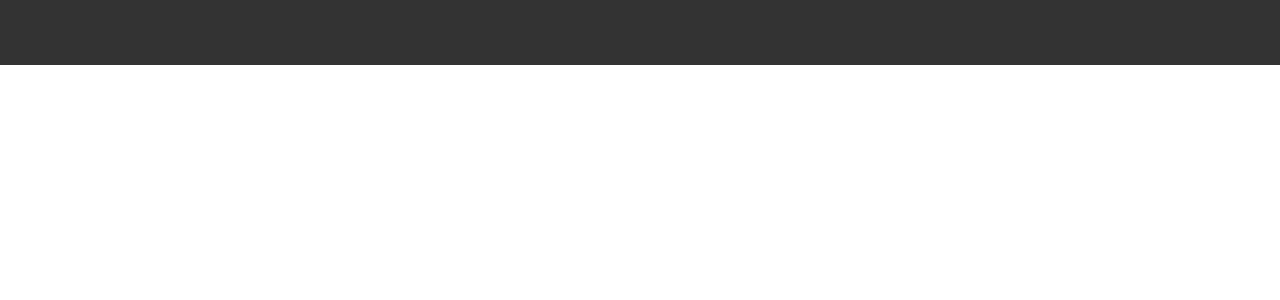
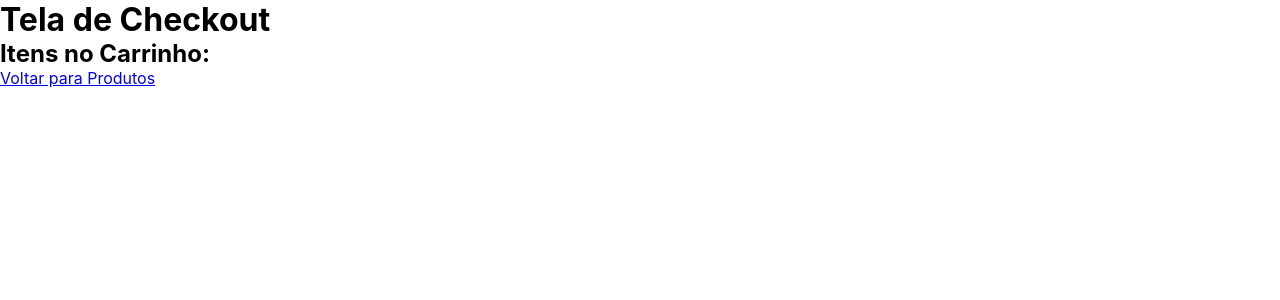
Before and after one commit to Teles23/e-commerce, a React (Create React App) app: page /checkout in a window 1280 px wide. Shown: the top 300 px of the page. Built offline with nearby package versions, Linux system fonts and the light colour scheme.

Commit message:
criacao da tela de checkout

```diff
--- a/src/pages/Checkout/index.tsx
+++ b/src/pages/Checkout/index.tsx
@@ -1,9 +1,35 @@
-function Main() {
-	return (
-		<div className="App">
-			<header className="App-header"></header>
-		</div>
-	);
+// Checkout.tsx
+
+import React from "react";
+import { Link } from "react-router-dom";
+import { useNavigate } from "react-router-dom";
+
+interface CheckoutProps {
+  cart: CartItem[];
+  totalPrice: number;
 }
 
-export default Main;
+interface CartItem {
+  productId: number;
+  quantity: number;
+}
+
+const CheckoutPage: React.FC = () => {
+  const navigate = useNavigate();
+
+  const handleRemoveFromCart = (productId: number) => {};
+
+  return (
+    <div>
+      <h1>Tela de Checkout</h1>
+
+      <div>
+        <h2>Itens no Carrinho:</h2>
+      </div>
+      {/* <p>Total: R$ {totalPrice.toFixed(2)}</p> */}
+      <Link to="/products">Voltar para Produtos</Link>
+    </div>
+  );
+};
+
+export default CheckoutPage;
--- a/src/pages/Main/index.tsx
+++ b/src/pages/Main/index.tsx
@@ -4,6 +4,7 @@ import "./style.css";
 
 import ProductCard from "../../components/ProductCard";
 import { Product } from "../../types/produto";
+import { Link } from "react-router-dom";
 
 interface CartItem {
   productId: number;
@@ -87,7 +88,10 @@ function Main() {
             <div className="cart-summary">
               <h2>Resumo do Carrinho</h2>
               <p>Total: R$ {totalPrice.toFixed(2)}</p>
-              <button>Checkout</button>
+              <Link to="/checkout">
+                {" "}
+                <button>Checkout</button>
+              </Link>
             </div>
           </>
         ) : (
```
